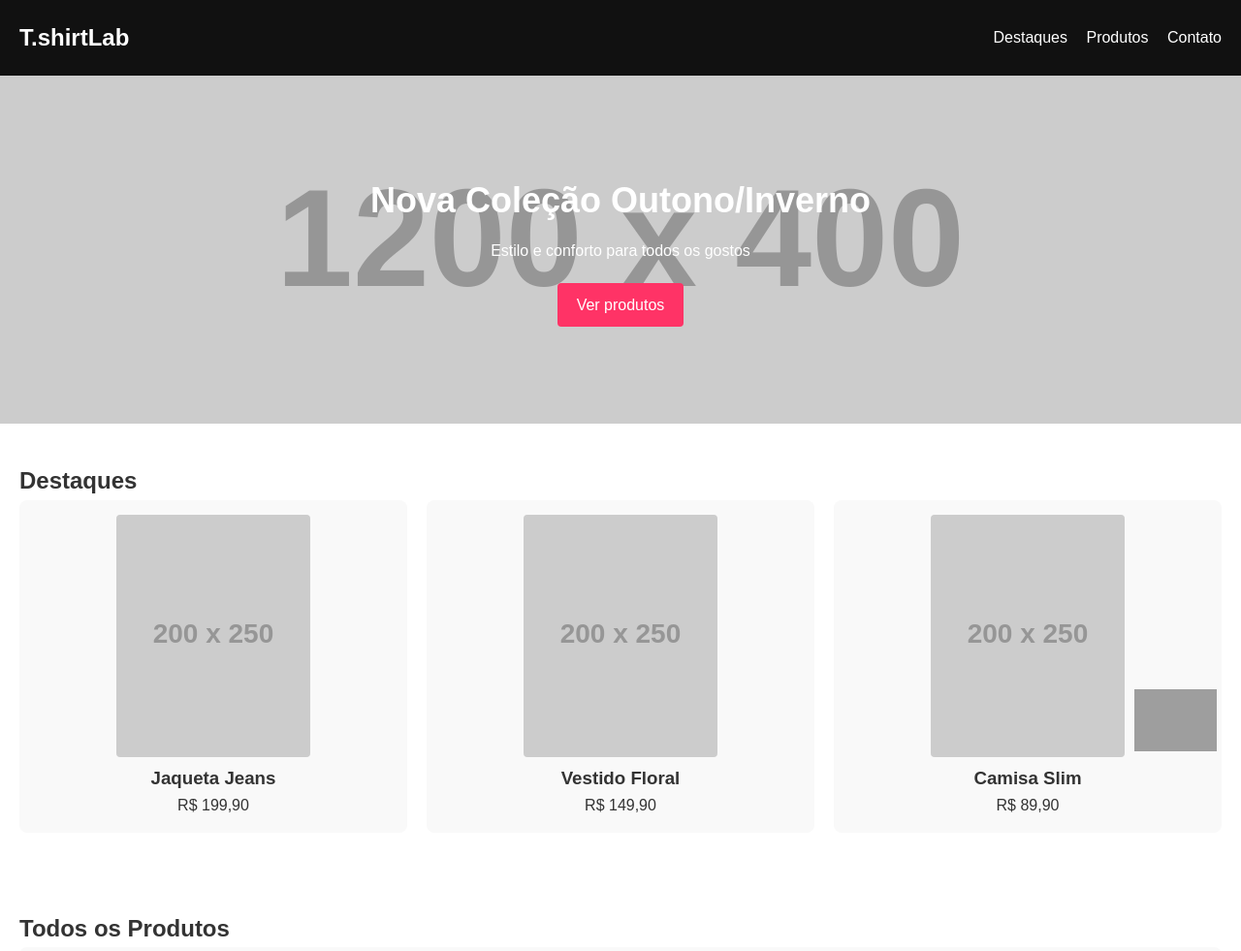
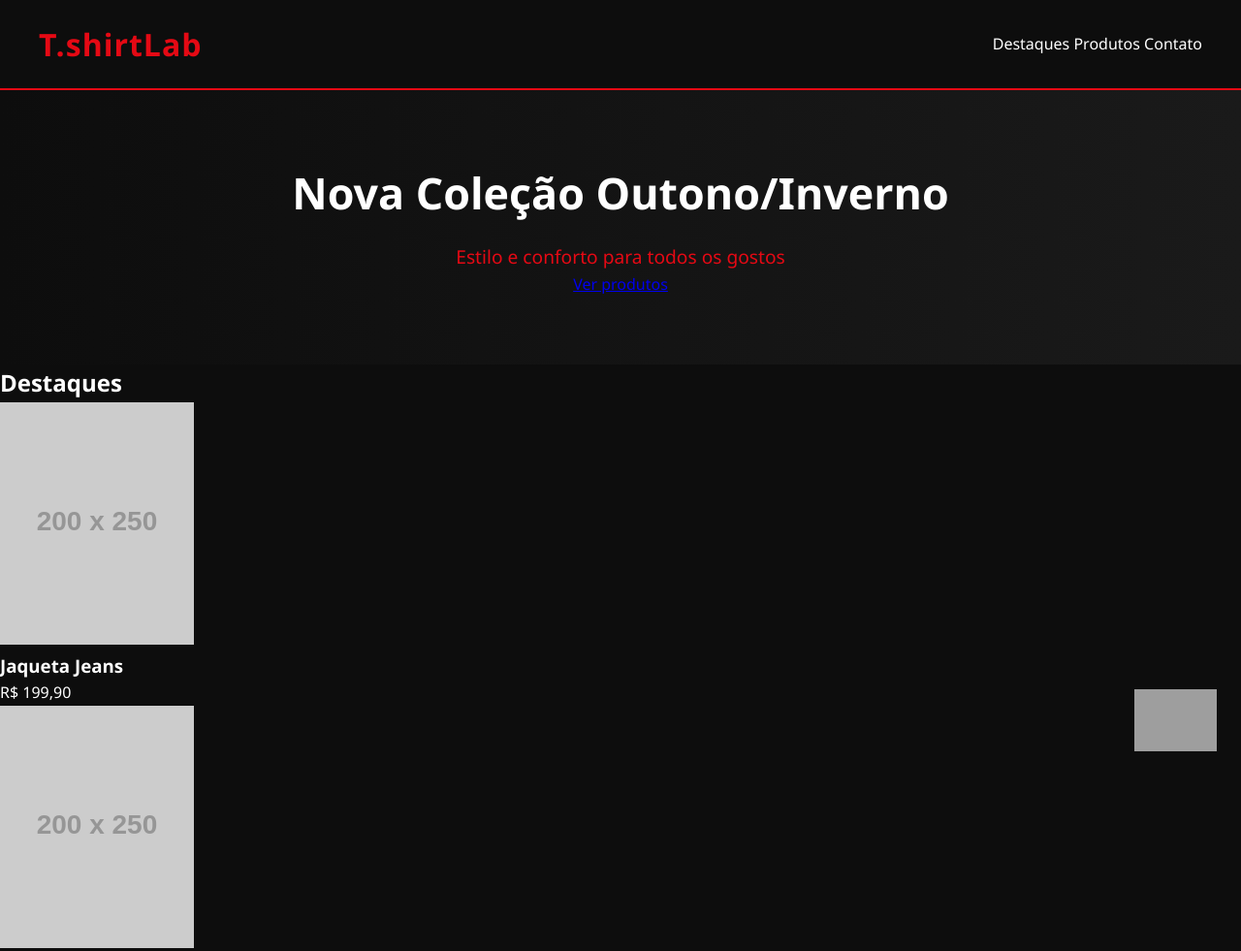
Before and after one commit to LudmyllaSilva-arch/T.shitLab, a plain HTML site: page index.html in a window 1280 px wide. Shown: the top 981 px of the page at 97% size. Drawn offline with Linux system fonts and the light colour scheme; grey boxes are pictures that could not be loaded; placeholder pictures from the web are drawn by us.

Commit message:
Update styles.css

```diff
--- a/styles.css
+++ b/styles.css
@@ -5,79 +5,123 @@
 }
 
 body {
-  font-family: Arial, sans-serif;
-  background-color: #fff;
-  color: #333;
+  font-family: 'Segoe UI', sans-serif;
+  background: #0d0d0d;
+  color: #ffffff;
   line-height: 1.6;
 }
 
 header {
-  background-color: #111;
-  color: #fff;
-  padding: 20px;
+  background-color: #0d0d0d;
+  padding: 20px 40px;
   display: flex;
   justify-content: space-between;
   align-items: center;
+  flex-wrap: wrap;
+  border-bottom: 2px solid #e50914;
 }
 
 header h1 {
-  font-size: 24px;
+  color: #e50914;
+  font-size: 2rem;
+  letter-spacing: 1px;
+}
+
+nav ul {
+  list-style: none;
+  display: flex;
+  gap: 25px;
 }
 
 nav a {
-  color: #fff;
-  margin-left: 15px;
   text-decoration: none;
+  color: #ffffff;
+  font-weight: 500;
+  transition: color 0.3s;
+}
+
+nav a:hover {
+  color: #e50914;
 }
 
 .banner {
-  background: url('https://via.placeholder.com/1200x400') no-repeat center center/cover;
+  background: linear-gradient(to right, #0d0d0d, #1a1a1a);
   text-align: center;
-  padding: 100px 20px;
-  color: white;
+  padding: 70px 20px;
 }
 
 .banner h2 {
-  font-size: 36px;
-  margin-bottom: 10px;
+  font-size: 2.8rem;
+  color: #ffffff;
+  margin-bottom: 15px;
 }
 
-.banner .btn {
-  display: inline-block;
-  padding: 10px 20px;
-  background-color: #ff3366;
-  color: white;
-  text-decoration: none;
-  margin-top: 20px;
-  border-radius: 4px;
+.banner p {
+  font-size: 1.2rem;
+  color: #e50914;
 }
 
-section {
-  padding: 40px 20px;
+.produtos {
+  display: flex;
+  justify-content: center;
+  flex-wrap: wrap;
+  gap: 40px;
+  padding: 50px 20px;
+  background-color: #111;
 }
 
-.cards {
-  display: flex;
-  flex-wrap: wrap;
-  gap: 20px;
+.produto {
+  background-color: #1a1a1a;
+  border: 1px solid #333;
+  padding: 20px;
+  width: 250px;
+  text-align: center;
+  border-radius: 12px;
+  transition: transform 0.3s, box-shadow 0.3s;
 }
 
-.card {
-  background: #f9f9f9;
-  padding: 15px;
-  border-radius: 8px;
-  text-align: center;
-  flex: 1 1 200px;
+.produto:hover {
+  transform: translateY(-5px);
+  box-shadow: 0 0 15px rgba(229, 9, 20, 0.5);
 }
 
-.card img {
-  max-width: 100%;
-  border-radius: 4px;
+.produto img {
+  width: 100%;
+  border-radius: 8px;
+  margin-bottom: 15px;
+}
+
+.produto h3 {
+  color: #ffffff;
+  font-size: 1.2rem;
+}
+
+.produto p {
+  color: #ccc;
+  margin: 10px 0;
+}
+
+.produto button {
+  background-color: #e50914;
+  color: #ffffff;
+  border: none;
+  padding: 10px 0;
+  width: 100%;
+  font-size: 1rem;
+  border-radius: 5px;
+  cursor: pointer;
+  transition: background 0.3s;
+}
+
+.produto button:hover {
+  background-color: #b00610;
 }
 
 footer {
+  background-color: #0d0d0d;
   text-align: center;
-  background-color: #111;
-  color: #fff;
-  padding: 20px;
+  padding: 30px 20px;
+  font-size: 0.9rem;
+  color: #999;
+  border-top: 1px solid #222;
 }
```
